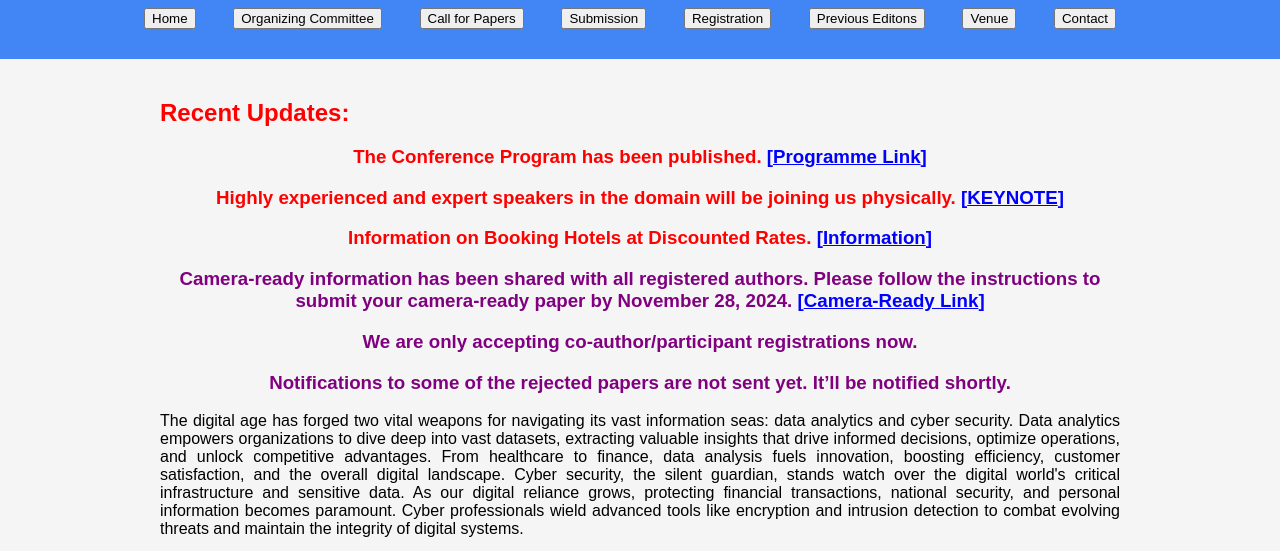
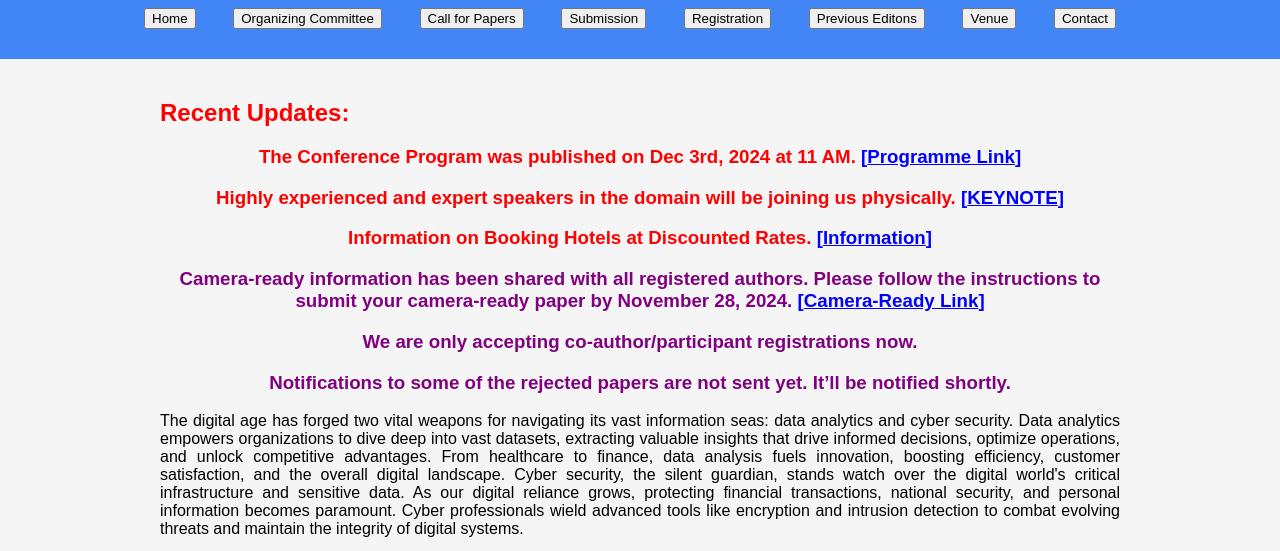
Before and after one commit to icdacs/icdacs.github.io, a plain HTML site: page index.html in a window 1280 px wide. Shown: the part 232-783 px from the top of the page. Drawn offline with Linux system fonts and the light colour scheme.

Commit message:
Update index.html

```diff
--- a/index.html
+++ b/index.html
@@ -37,7 +37,7 @@
   <main>
     <section id="home">
 <h2><font color="red"> Recent Updates: </font></h2>
-<h3><center><font color="red"> The Conference Program has been published.</font> <a href="https://drive.google.com/file/d/1Mmh0FA22pAa2VqRhWGK-kkeOgAnN4WVh/view?usp=sharing"><font color="blue">[<u>Programme Link</u>]</font></a></center></h3>
+<h3><center><font color="red"> The Conference Program was published on Dec 3rd, 2024 at 11 AM.</font> <a href="https://drive.google.com/file/d/1Mmh0FA22pAa2VqRhWGK-kkeOgAnN4WVh/view?usp=sharing"><font color="blue">[<u>Programme Link</u>]</font></a></center></h3>
 <h3><center><font color="red"> Highly experienced and expert speakers in the domain will be joining us physically.</font> <a href="https://drive.google.com/file/d/1CAewQL8nc4pTpvwtWFw37U9Ydu2cylS9/view?usp=sharing"><font color="blue">[<u>KEYNOTE</u>]</font></a></center></h3>
 <h3><center><font color="red"> Information on Booking Hotels at Discounted Rates.</font> <a href="https://drive.google.com/file/d/15VIy_fPXaoYgCmUlKE6nusTN9WJeMJTz/view?usp=sharing"><font color="blue">[<u>Information</u>]</font></a></center></h3>
 <h3><center><font color="purple">Camera-ready information has been shared with all registered authors. Please follow the instructions to submit your camera-ready paper by November 28, 2024.</font> <a href="https://icdacs.github.io/camera-ready.html"><font color="blue">[<u>Camera-Ready Link</u>]</font></a></center></h3>
```
